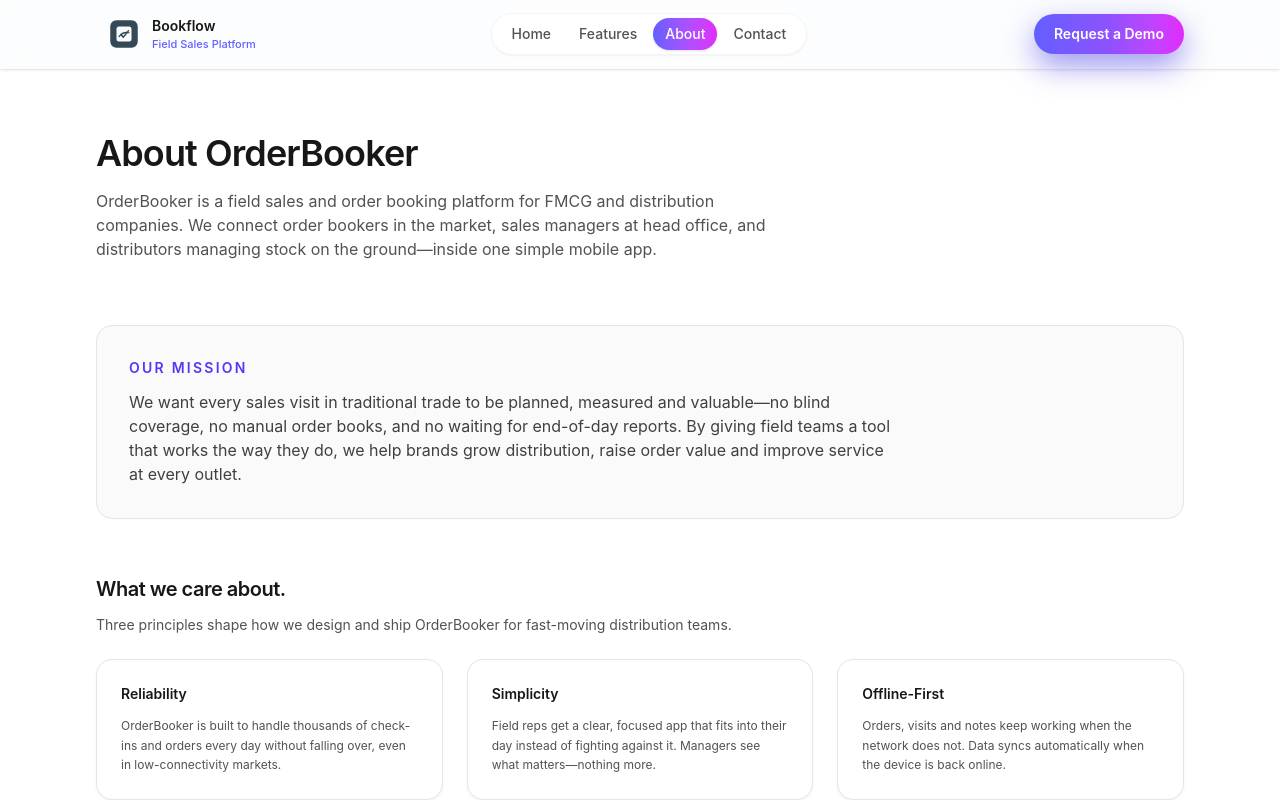
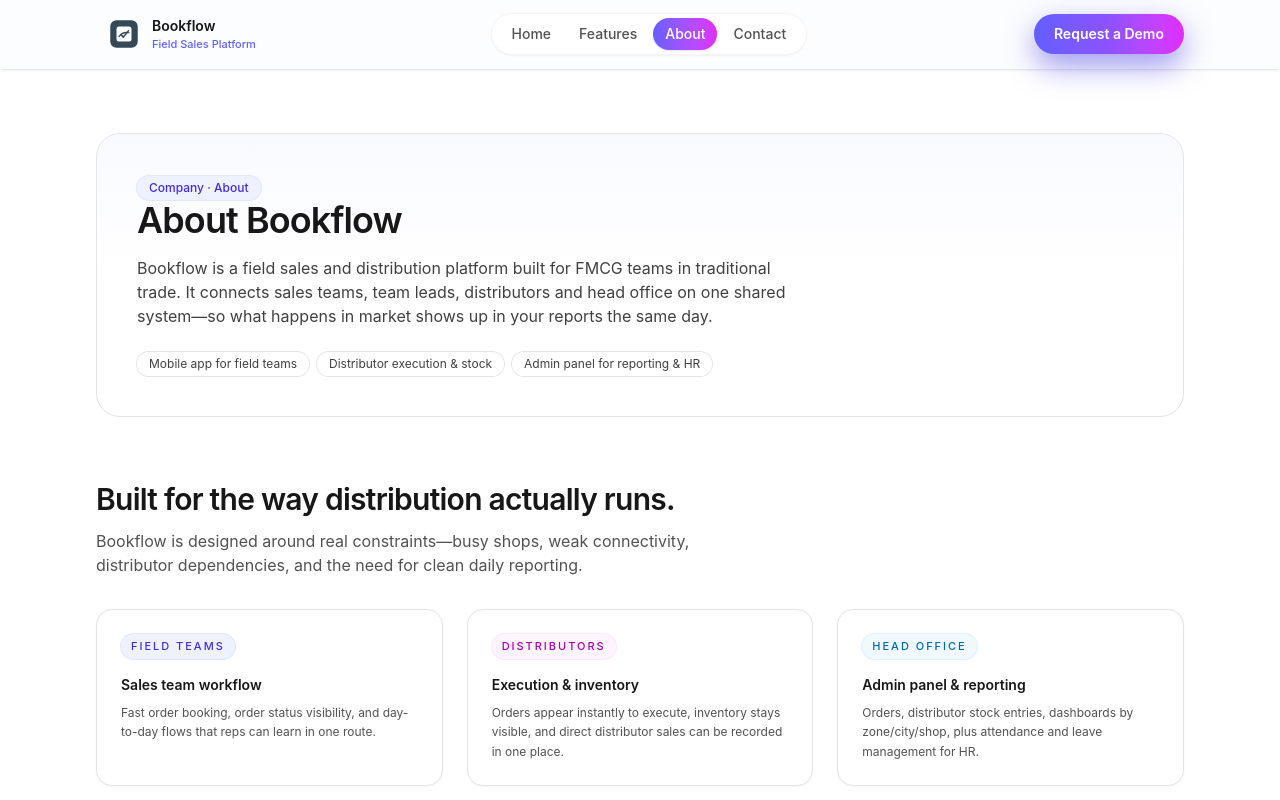
Before and after one commit to Aliyan008/BookFlow, a React (Vite) app: page /about in a window 1280 px wide. Shown: the top 800 px of the page. Built offline with nearby package versions, Linux system fonts and the light colour scheme.

Commit message:
about page changes

```diff
--- a/src/pages/About.jsx
+++ b/src/pages/About.jsx
@@ -10,15 +10,15 @@ const fadeUp = (delay = 0) => ({
 const values = [
   {
     title: 'Reliability',
-    body: 'OrderBooker is built to handle thousands of check-ins and orders every day without falling over, even in low-connectivity markets.',
+    body: 'Built for real routes and real network conditions. If the signal drops in the market, work should not stop.',
   },
   {
     title: 'Simplicity',
-    body: 'Field reps get a clear, focused app that fits into their day instead of fighting against it. Managers see what matters—nothing more.',
+    body: 'Designed for speed in the field. Clear screens, fewer taps, and only what each role actually needs.',
   },
   {
-    title: 'Offline-First',
-    body: 'Orders, visits and notes keep working when the network does not. Data syncs automatically when the device is back online.',
+    title: 'Offline-first',
+    body: 'We assume connectivity will fail. Orders and visits keep moving, then sync when devices reconnect.',
   },
 ]
 
@@ -28,18 +28,94 @@ export function About() {
       <main className="mx-auto max-w-6xl px-4 py-12 sm:px-6 sm:py-16 lg:px-8">
         {/* Hero */}
         <motion.section
-          className="mb-12 text-left sm:mb-16"
+          className="relative mb-12 overflow-hidden rounded-3xl border border-neutral-200 bg-gradient-to-b from-[#F9FAFF] via-white to-white px-6 py-10 text-left sm:mb-16 sm:px-10"
           {...fadeUp(0)}
         >
+          <div className="pointer-events-none absolute inset-0 -z-10">
+            <div className="absolute -left-24 -top-24 h-72 w-72 rounded-full bg-indigo-500/15 blur-3xl" />
+            <div className="absolute -right-24 top-10 h-72 w-72 rounded-full bg-fuchsia-500/10 blur-3xl" />
+            <div className="absolute -bottom-28 left-24 h-80 w-80 rounded-full bg-sky-500/10 blur-3xl" />
+          </div>
+          <p className="inline-flex items-center gap-2 rounded-full bg-indigo-50 px-3 py-1 text-xs font-medium text-indigo-700 ring-1 ring-indigo-100">
+            Company · About
+          </p>
           <h1 className="text-3xl font-semibold tracking-tight text-neutral-900 sm:text-4xl">
-            About OrderBooker
+            About Bookflow
           </h1>
-          <p className="mt-4 max-w-2xl text-sm text-neutral-600 sm:text-base">
-            OrderBooker is a field sales and order booking platform for FMCG and
-            distribution companies. We connect order bookers in the market,
-            sales managers at head office, and distributors managing stock on
-            the ground—inside one simple mobile app.
+          <p className="mt-4 max-w-2xl text-sm text-neutral-700 sm:text-base">
+            Bookflow is a field sales and distribution platform built for FMCG teams in
+            traditional trade. It connects sales teams, team leads, distributors and head
+            office on one shared system—so what happens in market shows up in your reports
+            the same day.
           </p>
+          <div className="mt-6 flex flex-wrap gap-2">
+            <span className="inline-flex items-center rounded-full bg-white/70 px-3 py-1 text-xs text-neutral-700 ring-1 ring-neutral-200">
+              Mobile app for field teams
+            </span>
+            <span className="inline-flex items-center rounded-full bg-white/70 px-3 py-1 text-xs text-neutral-700 ring-1 ring-neutral-200">
+              Distributor execution & stock
+            </span>
+            <span className="inline-flex items-center rounded-full bg-white/70 px-3 py-1 text-xs text-neutral-700 ring-1 ring-neutral-200">
+              Admin panel for reporting & HR
+            </span>
+          </div>
+        </motion.section>
+
+        {/* What we build */}
+        <motion.section
+          className="mb-14"
+          {...fadeUp(0.05)}
+        >
+          <div className="mb-8 max-w-2xl">
+            <h2 className="text-2xl font-semibold tracking-tight text-neutral-900 sm:text-3xl">
+              Built for the way distribution actually runs.
+            </h2>
+            <p className="mt-3 text-sm text-neutral-600 sm:text-base">
+              Bookflow is designed around real constraints—busy shops, weak connectivity,
+              distributor dependencies, and the need for clean daily reporting.
+            </p>
+          </div>
+
+          <div className="grid gap-6 md:grid-cols-3">
+            <article className="group flex h-full flex-col rounded-2xl border border-neutral-200 bg-white p-6 shadow-sm shadow-neutral-100 transition duration-200 hover:-translate-y-0.5 hover:shadow-lg">
+              <p className="inline-flex w-fit items-center rounded-full bg-indigo-50 px-2.5 py-1 text-[11px] font-medium uppercase tracking-[0.18em] text-indigo-700 ring-1 ring-indigo-100">
+                Field teams
+              </p>
+              <h3 className="mt-4 text-sm font-semibold text-neutral-900">
+                Sales team workflow
+              </h3>
+              <p className="mt-2 text-xs leading-relaxed text-neutral-600">
+                Fast order booking, order status visibility, and day-to-day flows that
+                reps can learn in one route.
+              </p>
+            </article>
+
+            <article className="group flex h-full flex-col rounded-2xl border border-neutral-200 bg-white p-6 shadow-sm shadow-neutral-100 transition duration-200 hover:-translate-y-0.5 hover:shadow-lg">
+              <p className="inline-flex w-fit items-center rounded-full bg-fuchsia-50 px-2.5 py-1 text-[11px] font-medium uppercase tracking-[0.18em] text-fuchsia-700 ring-1 ring-fuchsia-100">
+                Distributors
+              </p>
+              <h3 className="mt-4 text-sm font-semibold text-neutral-900">
+                Execution & inventory
+              </h3>
+              <p className="mt-2 text-xs leading-relaxed text-neutral-600">
+                Orders appear instantly to execute, inventory stays visible, and direct
+                distributor sales can be recorded in one place.
+              </p>
+            </article>
+
+            <article className="group flex h-full flex-col rounded-2xl border border-neutral-200 bg-white p-6 shadow-sm shadow-neutral-100 transition duration-200 hover:-translate-y-0.5 hover:shadow-lg">
+              <p className="inline-flex w-fit items-center rounded-full bg-sky-50 px-2.5 py-1 text-[11px] font-medium uppercase tracking-[0.18em] text-sky-700 ring-1 ring-sky-100">
+                Head office
+              </p>
+              <h3 className="mt-4 text-sm font-semibold text-neutral-900">
+                Admin panel & reporting
+              </h3>
+              <p className="mt-2 text-xs leading-relaxed text-neutral-600">
+                Orders, distributor stock entries, dashboards by zone/city/shop, plus
+                attendance and leave management for HR.
+              </p>
+            </article>
+          </div>
         </motion.section>
 
         {/* Mission */}
@@ -51,11 +127,10 @@ export function About() {
             Our Mission
           </h2>
           <p className="mt-3 max-w-3xl text-sm text-neutral-700 sm:text-base">
-            We want every sales visit in traditional trade to be planned,
-            measured and valuable—no blind coverage, no manual order books, and
-            no waiting for end-of-day reports. By giving field teams a tool that
-            works the way they do, we help brands grow distribution, raise order
-            value and improve service at every outlet.
+            We want every sales visit in traditional trade to be planned, measured and
+            valuable—without blind coverage, manual order books, or end-of-day chaos.
+            Bookflow helps teams see what happened in market today, act faster, and
+            improve service at every outlet.
           </p>
         </motion.section>
 
@@ -68,15 +143,15 @@ export function About() {
             What we care about.
           </h2>
           <p className="mt-3 max-w-2xl text-sm text-neutral-600">
-            Three principles shape how we design and ship OrderBooker for
-            fast-moving distribution teams.
+            Three principles shape how we design and ship Bookflow for fast-moving
+            distribution teams.
           </p>
 
           <div className="mt-6 grid gap-6 md:grid-cols-3">
             {values.map((value, idx) => (
               <motion.article
                 key={value.title}
-                className="flex h-full flex-col rounded-2xl border border-neutral-200 bg-white p-6 shadow-sm shadow-neutral-100 transition hover:shadow-lg"
+                className="flex h-full flex-col rounded-2xl border border-neutral-200 bg-white p-6 shadow-sm shadow-neutral-100 transition duration-200 hover:-translate-y-0.5 hover:shadow-lg"
                 {...fadeUp(0.05 * idx)}
               >
                 <h3 className="text-sm font-semibold text-neutral-900">
```
